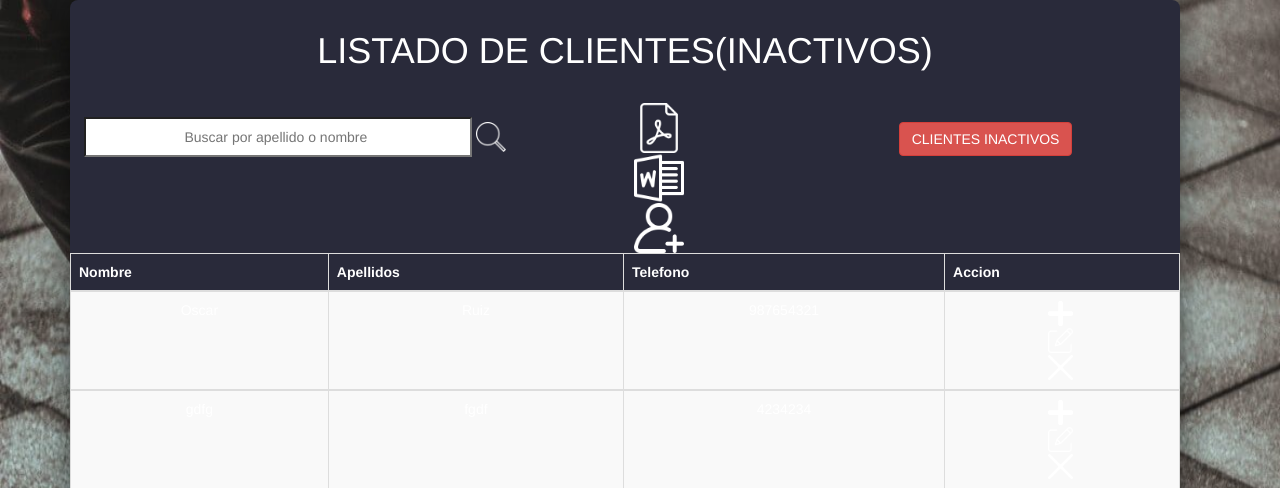
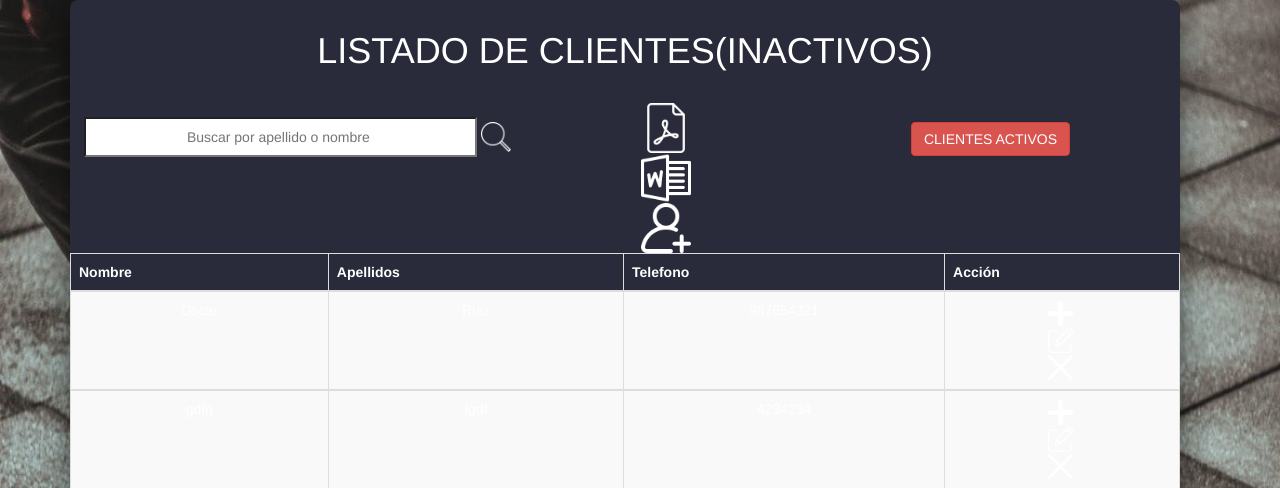
Before and after one commit to Sergio2697sm/GymArtBoostrap, a PHP site: page /clientes/clientesAntiguos.php in a window 1280 px wide. Shown: the part 147-635 px from the top of the page. Run offline with PHP 8.4, Linux system fonts and the light colour scheme; data comes from the database, SQL or seed files in the repository; some libraries are stand-ins or nearby versions.

Commit message:
mejorado

```diff
--- a/BBDD/clientesBBDD.php
+++ b/BBDD/clientesBBDD.php
@@ -210,6 +210,34 @@ function modificarClientes()
             $edad = $_POST["edad"];
             $actividadFisica = $_POST["actividad"];
             $lesiones = $_POST["lesiones"];
+
+            if (validarNombre($nombre)) {
+                $errores[] = "<script> Swal.fire({
+                    icon: 'error',
+                    title: 'Nombre',
+                    text: 'No puede contener numeros',
+                    type: 'error',
+                  });</script>";
+            }
+
+            if (validarNombre($apellidos)) {
+                $errores[] = "<script> Swal.fire({
+                    icon: 'error',
+                    title: 'Apellidos',
+                    text: 'No puede contener numeros',
+                    type: 'error',
+                  });</script>";
+            }
+
+            if (strlen($_POST["telefono"]) < 9) {
+                $errores[] = "<script> Swal.fire({
+                    icon: 'error',
+                    title: 'Telefono',
+                    text: 'Numero de telefono incorrecto',
+                    type: 'error',
+                  });</script>";
+            }
+
 
             if (!validad_email($correoElectronico)) {
                 $errores[] = "<script>  Swal.fire({
--- a/clientes/clientesAntiguos.php
+++ b/clientes/clientesAntiguos.php
@@ -41,7 +41,7 @@ include '../BBDD/clientesBBDD.php';
                             </div>
 
                             <div class="clientesAntiguos ">
-                                <button class="botonDerecha btn btn-danger rounded-pill float-right"><a href="clientesAntiguos.php">CLIENTES INACTIVOS</a></button>
+                                <button class="botonDerecha btn btn-danger rounded-pill float-right"><a href="verClientes.php">CLIENTES ACTIVOS</a></button>
                             </div>
                             <table class="table table-bordered table-striped">
                                 <thead>
@@ -49,7 +49,7 @@ include '../BBDD/clientesBBDD.php';
                                         <th scope="col">Nombre</th>
                                         <th scope="col">Apellidos</th>
                                         <th scope="col">Telefono</th>
-                                        <th scope="col">Accion</th>
+                                        <th scope="col">Acción</th>
                                     </tr>
                                 </thead>
                                 <?php
--- a/clientes/verClientes.php
+++ b/clientes/verClientes.php
@@ -52,7 +52,7 @@ include '../BBDD/clientesBBDD.php';
                                         <th scope="col">Nombre</th>
                                         <th scope="col">Apellidos</th>
                                         <th scope="col">Telefono</th>
-                                        <th scope="col">Accion</th>
+                                        <th scope="col">Acción</th>
                                     </tr>
                                 </thead>
                                 <?php
```
